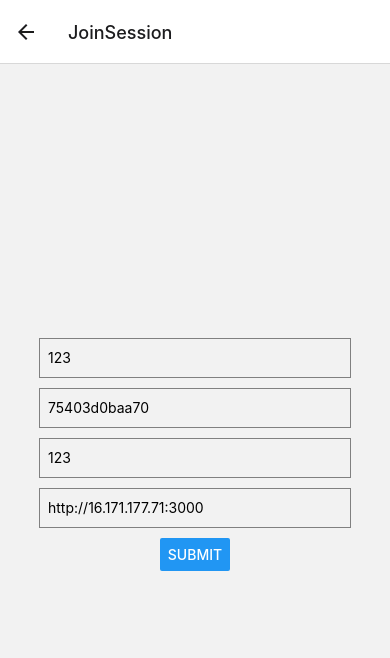
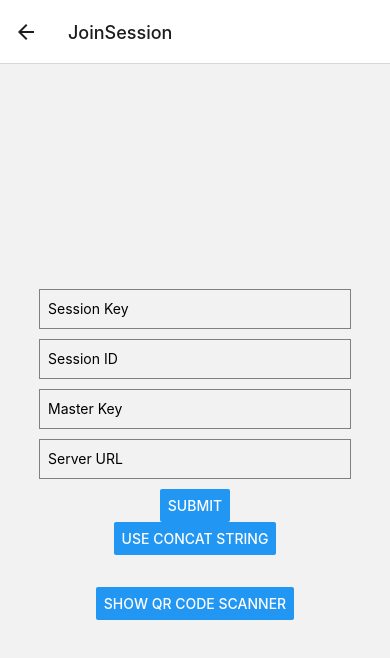
Before and after one commit to TanmayArya-1p/expose, a React Native app: screen /JoinSession in a window 390 px wide. Shown: the top 658 px of the page. Built offline with nearby package versions, Linux system fonts and the light colour scheme.

Commit message:
qrcode done

```diff
--- a/app.json
+++ b/app.json
@@ -1,4 +1,5 @@
 {
   "name": "AwesomeProj",
   "displayName": "AwesomeProj"
+
 }
--- /dev/null
+++ b/screens/ConcatStringDropdown.js
@@ -0,0 +1,74 @@
+import React, { useState, useRef } from 'react';
+import { View, TextInput, Button, StyleSheet, Animated, TouchableOpacity } from 'react-native';
+import PropTypes from 'prop-types';
+
+const ConcatStringDropdown = ({ func }) => {
+  const [isVisible, setIsVisible] = useState(false);
+  var [textInputValue, setTextInputValue] = useState('');
+  const animation = useRef(new Animated.Value(0)).current;
+
+  const handleTogglePress = () => {
+    if (isVisible) {
+      setIsVisible(false);
+    } else {
+      setIsVisible(true);
+    }
+  };
+
+  const handleSetPress = () => {
+    console.log('Set Pressed: ', textInputValue);
+    func(textInputValue)
+
+    // You can perform any action you want with the text input value here
+  };
+  textInputValue = `123|http://13.60.58.24:3000|75403d0baa70|123`
+
+  return (
+    <View style={styles.container}>
+      <TouchableOpacity onPress={handleTogglePress}>
+        <View style={styles.toggleButton}>
+          <Button
+            title={isVisible ? "Hide" : "Use Concat String"}
+            onPress={handleTogglePress}
+          />
+        </View>
+      </TouchableOpacity>
+      {isVisible && (
+          <View>
+          <TextInput
+            style={styles.textInput}
+            placeholder="Enter Concat String"
+            value={textInputValue}
+            onChangeText={setTextInputValue}
+          />
+          <Button title="Set" onPress={handleSetPress} />
+          </View>
+      )}
+    </View>
+  );
+};
+
+ConcatStringDropdown.propTypes = {
+  func: PropTypes.func.isRequired,
+};
+
+const styles = StyleSheet.create({
+  container: {
+    marginBottom: 16,
+  },
+  toggleButton: {
+    marginBottom: 16,
+  },
+  inputContainer: {
+    marginTop: 16,
+  },
+  textInput: {
+    height: 40,
+    borderColor: 'gray',
+    borderWidth: 1,
+    marginBottom: 8,
+    paddingHorizontal: 8,
+  },
+});
+
+export default ConcatStringDropdown;
--- a/screens/CreateSessionScreen.js
+++ b/screens/CreateSessionScreen.js
@@ -1,12 +1,31 @@
 // screens/CreateSessionScreen.js
 import React, { useState } from 'react';
 import { View, TextInput, Button, StyleSheet } from 'react-native';
+import Toast from 'react-native-toast-message';
+
+
+async function createsessiononcss(navigation,serverUrl,masterKey,sessionKey) {
+  const tunnel = await require("./tunnel")
+  if(!tunnel.isAlive(serverUrl)){
+    return 0
+  }
+
+  sessionId = await tunnel.sessionCreate(serverUrl,masterKey,sessionKey)
+  await Toast.show({
+    type: 'success',
+    text1: 'Session Created',
+    text2: `SID: ${sessionId}`,
+  });
+  console.log("SES ID",sessionId)
+  await tunnel.startListenerThread(serverUrl,sessionKey,sessionId,masterKey)
+  navigation.navigate('Listening', { sessionKey, sessionId, masterKey, serverUrl })
+}
 
 export default function CreateSessionScreen({ navigation }) {
   const [sessionKey, setSessionKey] = useState('');
   const [masterKey, setMasterKey] = useState('');
-  const [serverUrl, setServerUrl] = useState('');
-
+  var [serverUrl, setServerUrl] = useState('');
+  serverUrl= "http://13.60.58.24:3000"
   return (
     <View style={styles.container}>
       <TextInput
@@ -29,7 +48,7 @@ export default function CreateSessionScreen({ navigation }) {
       />
       <Button
         title="Submit"
-        onPress={() => navigation.navigate('Listening', { sessionKey, sessionId: '', masterKey, serverUrl })}
+        onPress={() => createsessiononcss(navigation,serverUrl,masterKey,sessionKey)}
       />
     </View>
   );
--- a/screens/HomeScreen.js
+++ b/screens/HomeScreen.js
@@ -17,7 +17,7 @@ export default function HomeScreen({ navigation }) {
   return (
     <View style={styles.container}>
       <Button title="Join Session" onPress={() => navigation.navigate('JoinSession')} />
-      <Button title="Create Session" onPress={() =>tester()} />
+      <Button title="Create Session" onPress={() => navigation.navigate('CreateSession')} />
     </View>
   );
 }
--- a/screens/JoinSessionScreen.js
+++ b/screens/JoinSessionScreen.js
@@ -1,32 +1,68 @@
 // screens/JoinSessionScreen.js
 import React, { useState } from 'react';
-import { View, TextInput, Button, StyleSheet } from 'react-native';
+import { View, TextInput, Button, StyleSheet,useWindowDimensions } from 'react-native';
+import ConcatStringDropdown from './ConcatStringDropdown';
+import { ReactNativeScannerView } from "@pushpendersingh/react-native-scanner";
 
 
 async function transition(navigation,serverUrl,sessionId,sessionKey,masterKey) {
   const tunnel = await require("./tunnel")
   if(!tunnel.isAlive(serverUrl)){
+    Toast.show({
+      type: 'error',
+      text1: 'Failed to Join Session'
+    });
     return 0
   }
   await tunnel.startListenerThread(serverUrl,sessionKey,sessionId,masterKey)
   navigation.navigate('Listening', { sessionKey, sessionId, masterKey, serverUrl })
   return 1
 }
+var qrcodebuttontext = "Show QR Code Scanner"
+export default function JoinSessionScreen({ navigation }) {
 
-export default function JoinSessionScreen({ navigation }) {
+  const [isVisible, setIsVisible] = useState(false);
+
+  const toggleElement = () => {
+    setIsVisible(!isVisible);
+    console.log(qrcodebuttontext)
+    if(qrcodebuttontext == "Show QR Code Scanner"){
+      qrcodebuttontext = "Hide QR Code Scanner"
+    }
+    else {
+      qrcodebuttontext = "Show QR Code Scanner"
+    }
+    console.log(qrcodebuttontext)
+  };
+
 
   var [sessionKey, setSessionKey] = useState('');
   var [sessionId, setSessionId] = useState('');
   var [masterKey, setMasterKey] = useState('');
   var [serverUrl, setServerUrl] = useState('');
+  var concatstring = ""
+  function setConcatString(inp) {
+    try{
+      let arr = inp.split("|")
+      setServerUrl(arr[1])
+      setSessionId(arr[2])
+      setMasterKey(arr[0])
+      setSessionKey(arr[3])
+      concatstring = inp
+    }
+    catch {
+      return 0
+    }
+
+  }
 
 
-  serverUrl = 'http://16.171.177.71:3000'
-  sessionId = "75403d0baa70"
-  masterKey = "123"
-  sessionKey = "123"
-
-
+  //serverUrl = 'http://16.171.177.71:3000'
+  //sessionId = "75403d0baa70"
+  //masterKey = "123"
+  //sessionKey = "123"
+  //concatstring = `123|http://16.171.177.71:3000|75403d0baa70|123`
+  const {height, width} = useWindowDimensions();
   return (
     <View style={styles.container}>
       <TextInput
@@ -57,7 +93,26 @@ export default function JoinSessionScreen({ navigation }) {
         title="Submit"
         onPress={() => transition(navigation,serverUrl,sessionId,sessionKey,masterKey)}
       />
+      <ConcatStringDropdown func={(inputst) => setConcatString(inputst)}  />
+      <Button title={qrcodebuttontext} onPress={toggleElement} />
+            {isVisible && (
+                <View style={styles.revealedElement}>
+                          <ReactNativeScannerView
+                          style={{ height, width }}
+                          onQrScanned={(value: any) => {
+                            console.log(value.nativeEvent.value);
+                            if(value.nativeEvent.value != null){
+                              toggleElement()
+                              setConcatString(value.nativeEvent.value);
+                            }
+                            }}
+                          />
+                </View>
+            )}
+
     </View>
+
+
   );
 }
 
@@ -74,5 +129,36 @@ const styles = StyleSheet.create({
     marginBottom: 10,
     paddingLeft: 8,
     width: '80%',
+    justifyContent: 'center',
+    alignItems: 'center',
   },
+  dropdownContainer: {
+    marginBottom: 16,
+  },
+  label: {
+    fontSize: 16,
+    marginBottom: 8,
+  },
+  picker: {
+    height: 50,
+    width: '100%',
+  },
+  inputContainer: {
+    marginTop: 16,
+  },
+  textInput: {
+    height: 40,
+    borderColor: 'gray',
+    borderWidth: 1,
+    marginBottom: 8,
+    paddingHorizontal: 8,
+  },
+  revealedElement: {
+    marginTop: 20,
+    width: '80%',
+    padding: 20,
+    backgroundColor: 'lightblue',
+    justifyContent: 'center',
+    alignItems: 'center',
+  }
 });
--- a/screens/ListeningScreen.js
+++ b/screens/ListeningScreen.js
@@ -1,13 +1,16 @@
 // screens/ListeningScreen.js
 import React, { useState } from 'react';
 import { View, Text, Button, StyleSheet, TouchableOpacity } from 'react-native';
+import Clipboard from '@react-native-clipboard/clipboard';
+import QRCode from 'react-native-qrcode-svg';
+
 
 export default function ListeningScreen({ route }) {
   const { sessionKey, sessionId, masterKey, serverUrl } = route.params;
   const [revealKey, setRevealKey] = useState(false);
 
   const copyToClipboard = (text) => {
-    console.log(text);
+    Clipboard.setString(text)
   };
 
   return (
@@ -16,9 +19,13 @@ export default function ListeningScreen({ route }) {
       <Text>Session ID: {sessionId}</Text>
       <Text>Server URL: {serverUrl} <Button title="Copy" onPress={() => copyToClipboard(serverUrl)} /></Text>
       <Text>Master Key: {masterKey} <Button title="Copy" onPress={() => copyToClipboard(masterKey)} /></Text>
+      <Button title="Copy Concat" onPress={() => copyToClipboard(`${masterKey}|${serverUrl}|${sessionId}|${sessionKey}`)} />
       <TouchableOpacity onPress={() => setRevealKey(!revealKey)}>
         <Text>Session Key: {revealKey ? sessionKey : '******'}</Text>
       </TouchableOpacity>
+      <View style={styles.qrCodeContainer}>
+        {`${masterKey}|${serverUrl}|${sessionId}|${sessionKey}` ? <QRCode value={`${masterKey}|${serverUrl}|${sessionId}|${sessionKey}`} size={200} /> : null}
+      </View>
     </View>
   );
 }
@@ -29,4 +36,8 @@ const styles = StyleSheet.create({
     justifyContent: 'center',
     alignItems: 'center',
   },
+  qrCodeContainer: {
+    marginTop: 20,
+    alignItems: 'center',
+    justifyContent: 'center',}
 });
--- a/screens/tunnel.js
+++ b/screens/tunnel.js
@@ -72,7 +72,8 @@ const sessionCreate = async (serverUrl,mkey, skey) => {
         headers: {'Content-Type': 'application/json'}
         };
     req = await fetch(`${serverUrl}/sessionCreate?master_key=${mkey}&session_key=${skey}`,rq)
-    return req.json().session_id
+    resp = await req.json()
+    return resp.session_id
 }
 
 const sessionDestroy = async (serverUrl,mkey,sid,skey) => {
```
Also changed, not shown: metro.config.js (+6 -1 lines), package.json (+7 -1 lines), 4 other files (tests, documents, lock files or other folders).
